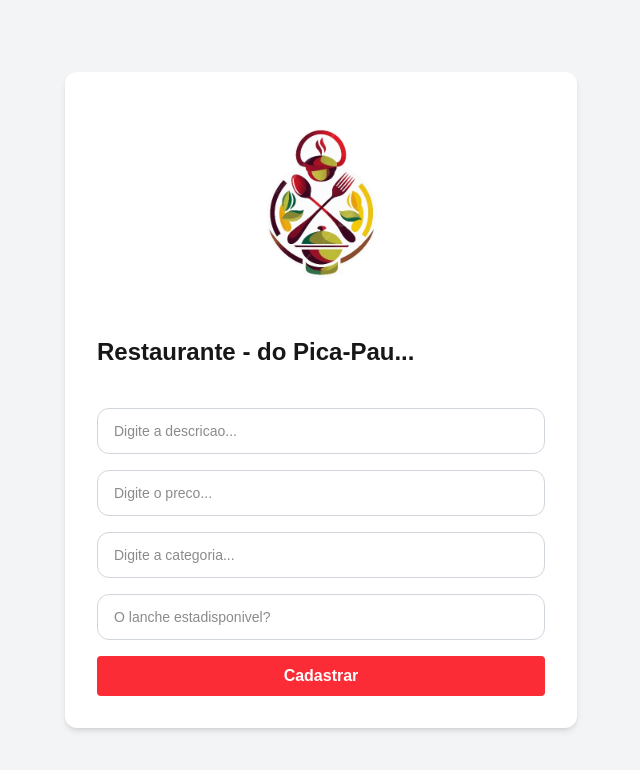
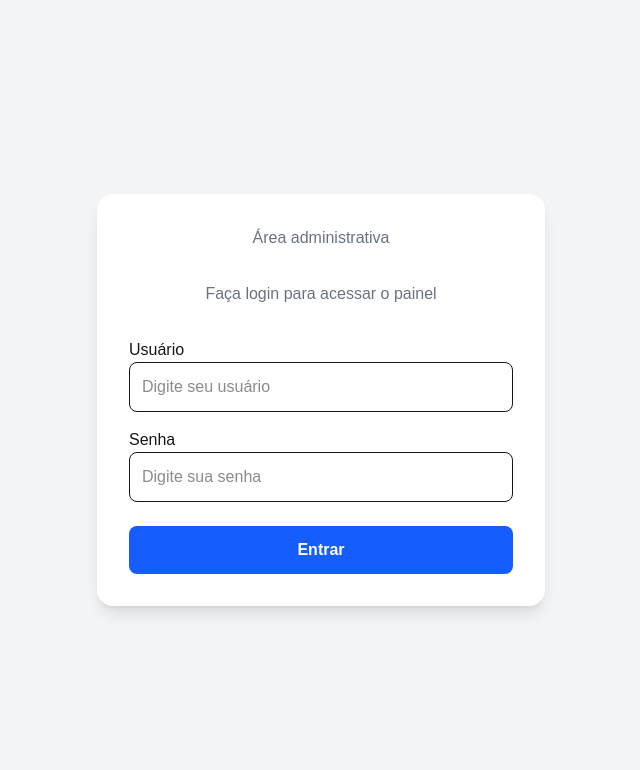
Before and after one commit to JuliaLohanny/Restaurante-front-Julia, a Next.js app: page / in a window 1280 px wide. Shown: the top 770 px of the page, without its empty margins (319-959 px from the left). Built offline with nearby package versions, Linux system fonts and the light colour scheme.

Commit message:
codigo atualizado

```diff
--- a/app/page.tsx
+++ b/app/page.tsx
@@ -1,54 +1,10 @@
 "use client";
-import Image from "next/image";
+
+import Login from "./login/page";
 
 export default function Home() {
 
-
-  async function cadastrar(e:any){
-    e.preventDefault();
-    alert("Cadastrado com sucesso!")
-  }
   return (
-    <main className="min-h-screen bg-gray-100 flex items-center justify-center p-6">
-    <div className="w-full max-w-lg bg-white rounded-xl shadow-md p-8 grid grid-cols gap-4">
-
-      <Image
-      src="/logotipo-restaurante.png"
-      alt="Logotipo do Restaurante"
-      width={200}
-      height={200}
-      className=" mx-auto mb-4"
-      />
-      <h1 className="text-2xl font-bold mb-6">
-        Restaurante - do Pica-Pau...
-        </h1>
-
-
-      <input type="text" placeholder="Digite a descricao..."
-      className="w-full rounded-xl border border-gray-300 bg-white px-4 py-3 text-sm tex-gray-900"
-      />
-
-      <input type="number" placeholder="Digite o preco..."
-      className="w-full rounded-xl border border-gray-300 bg-white px-4 py-3 text-sm tex-gray-900"
-      />
-
-      <input type="text" placeholder="Digite a categoria..."
-      className="w-full rounded-xl border border-gray-300 bg-white px-4 py-3 text-sm tex-gray-900"
-      />
-
-      <input type="text" placeholder="O lanche estadisponivel?"
-      className="w-full rounded-xl border border-gray-300 bg-white px-4 py-3 text-sm tex-gray-900"
-      />
-
-      <button
-      onClick={cadastrar}
-      className="bg-red-500 hover:bg-red-700
-      text-white font-bold py-2
-      px-4 rounded cursor-pointer"
-      >
-        Cadastrar
-      </button>
-    </div>
-   </main>
+    <Login />
   );
 }
--- a/app/pedido/page.tsx
+++ b/app/pedido/page.tsx
@@ -0,0 +1,5 @@
+export default function PedidoPage(){
+    return(
+        <h1>Pedido</h1>
+    )
+}
```
Also changed, not shown: app/admin/page.tsx (line endings or trailing spaces).
